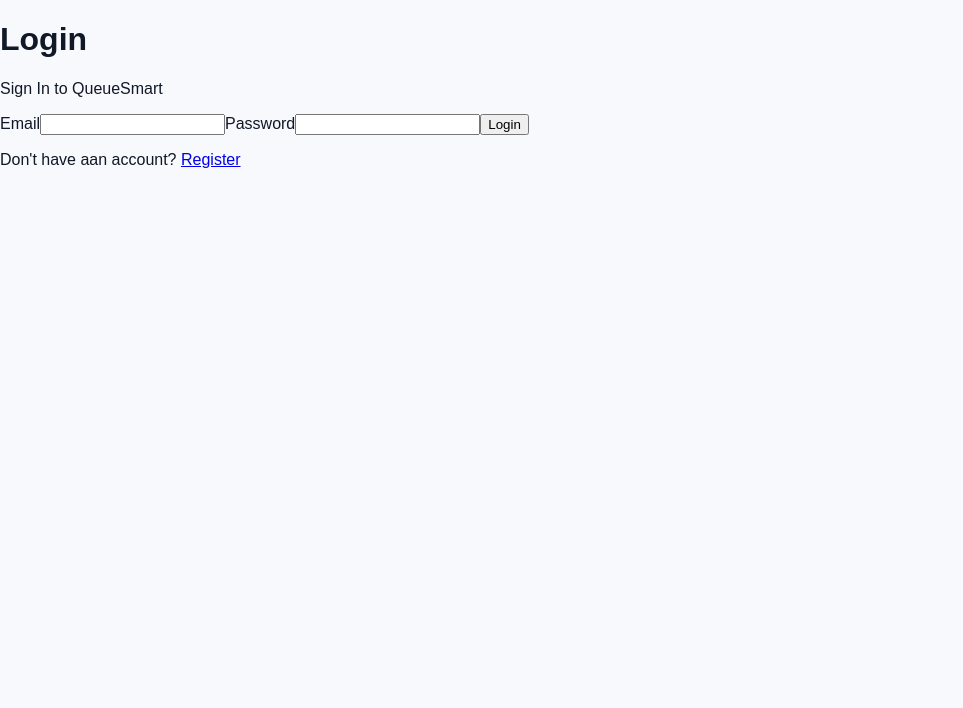
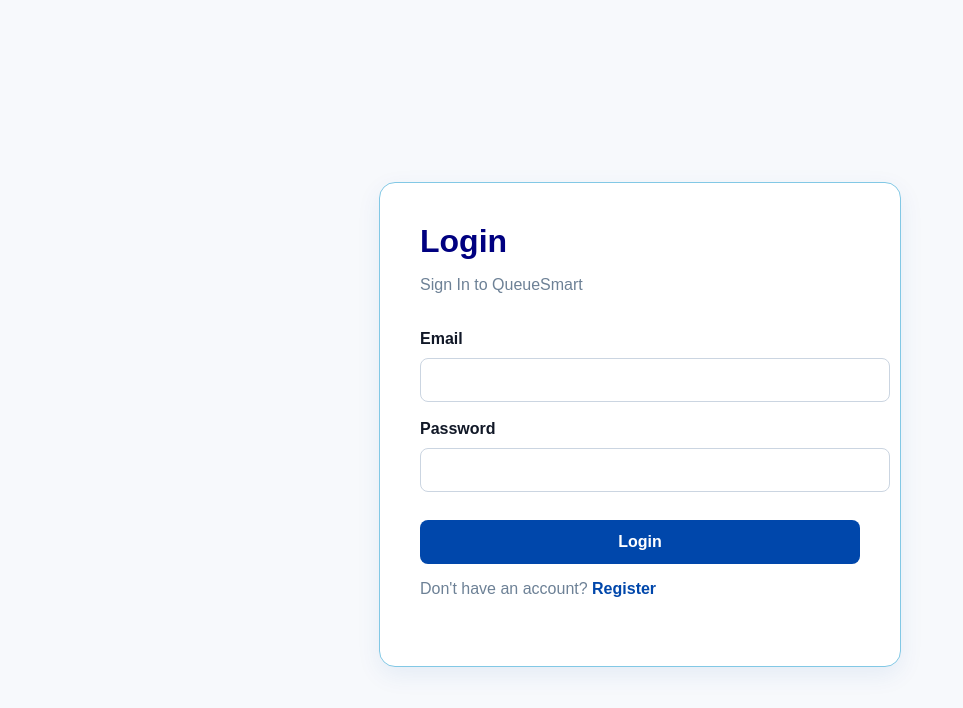
Before and after one commit to RealBenBizman/Software-Design-Group-18, a React app in the folder frontend/: page /login in a window 1280 px wide. Shown: the top 708 px of the page, without its empty margins (0-963 px from the left). Built offline with nearby package versions, Linux system fonts and the light colour scheme; the HTML template or start-up script is replaced by a standard one.

Commit message:
Style authentication pages

```diff
--- a/frontend/src/pages/auth/Login.jsx
+++ b/frontend/src/pages/auth/Login.jsx
@@ -1,5 +1,7 @@
 import { useState } from "react";
 import { Link } from "react-router-dom";
+import "../../styles/Auth.css";
+
 function Login(){
     const [email, setEmail] = useState("");
     const [password, setPassword] = useState("");
@@ -10,32 +12,38 @@
         console.log("Login Submitted");
     }
     return (
-        <div>
+    <div className="auth-page">
+        <div className="auth-card">
             <h1>Login</h1>
             <p>Sign In to QueueSmart</p>
-            <form onSubmit = {handleSubmit}>
+
+            <form onSubmit={handleSubmit}>
                 <label>Email</label>
                 <input
-                type ="email"
-                value ={email}
-                onChange={(event) => setEmail(event.target.value)}
-                required
+                    type="email"
+                    value={email}
+                    onChange={(event) => setEmail(event.target.value)}
+                    required
                 />
 
                 <label>Password</label>
-                <input type ="password"
-                value = {password}
-                onChange= {(event) => setPassword(event.target.value)}
-                required
+                <input
+                    type="password"
+                    value={password}
+                    onChange={(event) => setPassword(event.target.value)}
+                    required
                 />
 
                 <button type="submit">Login</button>
             </form>
+
             <p>
-                Don't have aan account? <Link to="/register">Register</Link>
+                Don't have an account? <Link to="/register">Register</Link>
             </p>
         </div>
-    );
+    </div>
+);
+
 }
 
 export default Login;
--- a/frontend/src/pages/auth/Register.jsx
+++ b/frontend/src/pages/auth/Register.jsx
@@ -1,9 +1,10 @@
 import { useState } from "react";
 import { Link } from "react-router-dom";
+import "../../styles/Auth.css";
 
-function Register(){
+function Register() {
     const [userType, setUserType] = useState("");
-    const [firstName,  setFirstName] = useState("");
+    const [firstName, setFirstName] = useState("");
     const [lastName, setLastName] = useState("");
     const [email, setEmail] = useState("");
     const [phone, setPhone] = useState("");
@@ -24,12 +25,13 @@
     }
 
     return (
-        <div>
+        <div className="auth-page">
+            <div className="auth-card">
                 <h1>Register</h1>
                 <p>Create your QueueSmart account</p>
-            <form onSubmit = {handleSubmit}>
+
+                <form onSubmit={handleSubmit}>
                     <label>Account Type</label>
-
                     <select
                         value={userType}
                         onChange={(event) => setUserType(event.target.value)}
@@ -73,27 +75,33 @@
                     />
 
                     <label>Password</label>
-                <input type ="password"
-                value = {password}
-                onChange= {(event) => setPassword(event.target.value)}
+                    <input
+                        type="password"
+                        value={password}
+                        onChange={(event) => setPassword(event.target.value)}
                         required
                     />
 
                     <label>Confirm Password</label>
-                <input type ="password"
-                value = {confirmPassword}
-                onChange= {(event) => setConfirmPassword(event.target.value)}
+                    <input
+                        type="password"
+                        value={confirmPassword}
+                        onChange={(event) =>
+                            setConfirmPassword(event.target.value)
+                        }
                         required
                     />
 
-                {error && <p>{error}</p>}
+                    {error && <p className="auth-error">{error}</p>}
 
                     <button type="submit">Create Account</button>
+                </form>
 
-            </form>
                 <p>
-                Already have an account? <Link to="/login">Login</Link>
+                    Already have an account?{" "}
+                    <Link to="/login">Login</Link>
                 </p>
+            </div>
         </div>
     );
 }
--- /dev/null
+++ b/frontend/src/styles/Auth.css
@@ -0,0 +1,93 @@
+.auth-page {
+    min-height: 100vh;
+    display: flex;
+    justify-content: center;
+    align-items: center;
+    background-color: #f7f9fc;
+    padding: 24px;
+}
+
+.auth-card {
+    width: 100%;
+    max-width: 440px;
+    background-color: #ffffff;
+    border: 1px solid #82c8e5;
+    border-radius: 16px;
+    padding: 40px;
+    box-shadow: 0 8px 24px rgba(0, 71, 171, 0.08);
+}
+
+.auth-card h1 {
+    color: #000080;
+    margin-top: 0;
+    margin-bottom: 8px;
+    font-size: 32px;
+}
+
+.auth-card > p {
+    color: #6d8196;
+    margin-bottom: 28px;
+}
+
+.auth-card form {
+    display: flex;
+    flex-direction: column;
+    gap: 10px;
+}
+
+.auth-card label {
+    color: #111827;
+    font-weight: 600;
+    margin-top: 8px;
+}
+
+.auth-card input,
+.auth-card select {
+    width: 100%;
+    padding: 12px 14px;
+    border: 1px solid #cbd5e1;
+    border-radius: 8px;
+    font-size: 16px;
+    background-color: #ffffff;
+}
+
+.auth-card input:focus,
+.auth-card select:focus {
+    outline: none;
+    border-color: #0047ab;
+    box-shadow: 0 0 0 3px rgba(0, 71, 171, 0.12);
+}
+
+.auth-card button {
+    width: 100%;
+    margin-top: 18px;
+    padding: 13px;
+    border: none;
+    border-radius: 8px;
+    background-color: #0047ab;
+    color: white;
+    font-size: 16px;
+    font-weight: 600;
+    cursor: pointer;
+}
+
+.auth-card button:hover {
+    background-color: #000080;
+}
+
+.auth-card a {
+    color: #0047ab;
+    font-weight: 600;
+    text-decoration: none;
+}
+
+.auth-card a:hover {
+    text-decoration: underline;
+}
+
+.auth-error {
+    color: #dc2626 !important;
+    margin: 4px 0 0 !important;
+    font-size: 14px;
+    font-weight: 600;
+}
```
Lines whose indentation alone changed are shown as unchanged.
